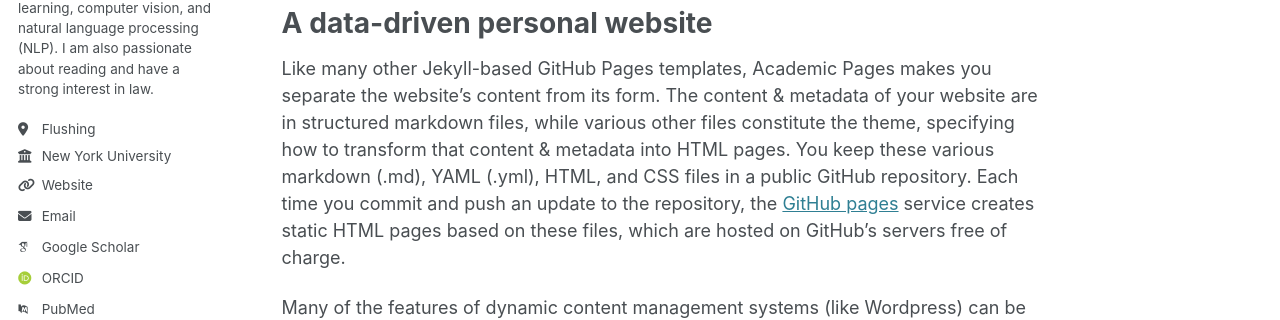
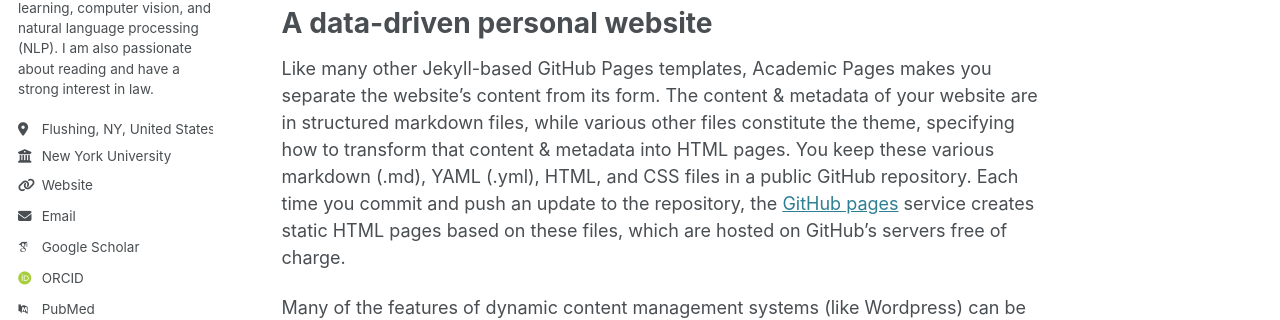
Before and after one commit to zhouzhou38/zhouzhou38.github.io, a Jekyll site: the page built from _pages/about.md, in a window 1280 px wide. Shown: the part 436-756 px from the top of the page. Built offline with Jekyll 4.4.1, drawn with Linux system fonts in a browser that asks for light colours; some web fonts are replaced.

Commit message:
Update _config.yml

```diff
--- a/_config.yml
+++ b/_config.yml
@@ -13,7 +13,7 @@ title_separator          : "-"
 name                     : &name "Zhou Zhou"
 description              : &description "personal description"
 url                      : https://zhouzhou38.github.io # the base hostname & protocol for your site e.g. "https://[your GitHub username].github.io"
-baseurl                  : "/blog" # the subpath of your site, e.g. "/blog"
+baseurl                  : "" # the subpath of your site, e.g. "/blog"
 repository               : "https://github.com/zhouzhou38?tab=repositories"
 
 # Site Author - The following control what appear as part of the author content on the side bar.
@@ -25,7 +25,7 @@ author:
   name             : "Zhou Zhou"
   pronouns         : "he/his"
   bio              : "I am a software developer, full-stack developer, and avid gamer with expertise in machine learning, deep learning, computer vision, and natural language processing (NLP). I am also passionate about reading and have a strong interest in law."
-  location         : "Flushing"
+  location         : "Flushing, NY, United States"
   employer         : "New York University"
   uri              : "" # URL
   email            : "none@example.org"
```
